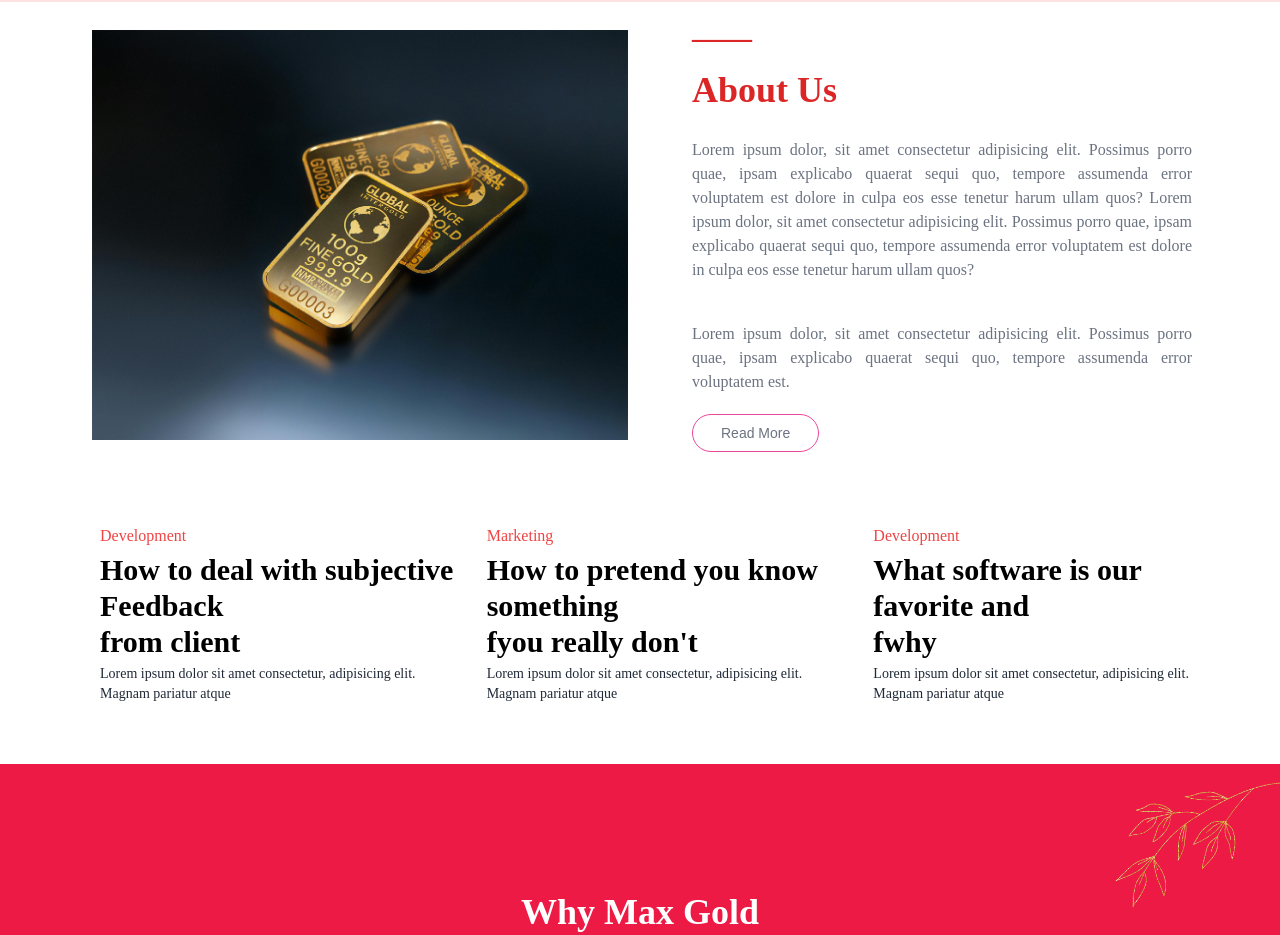
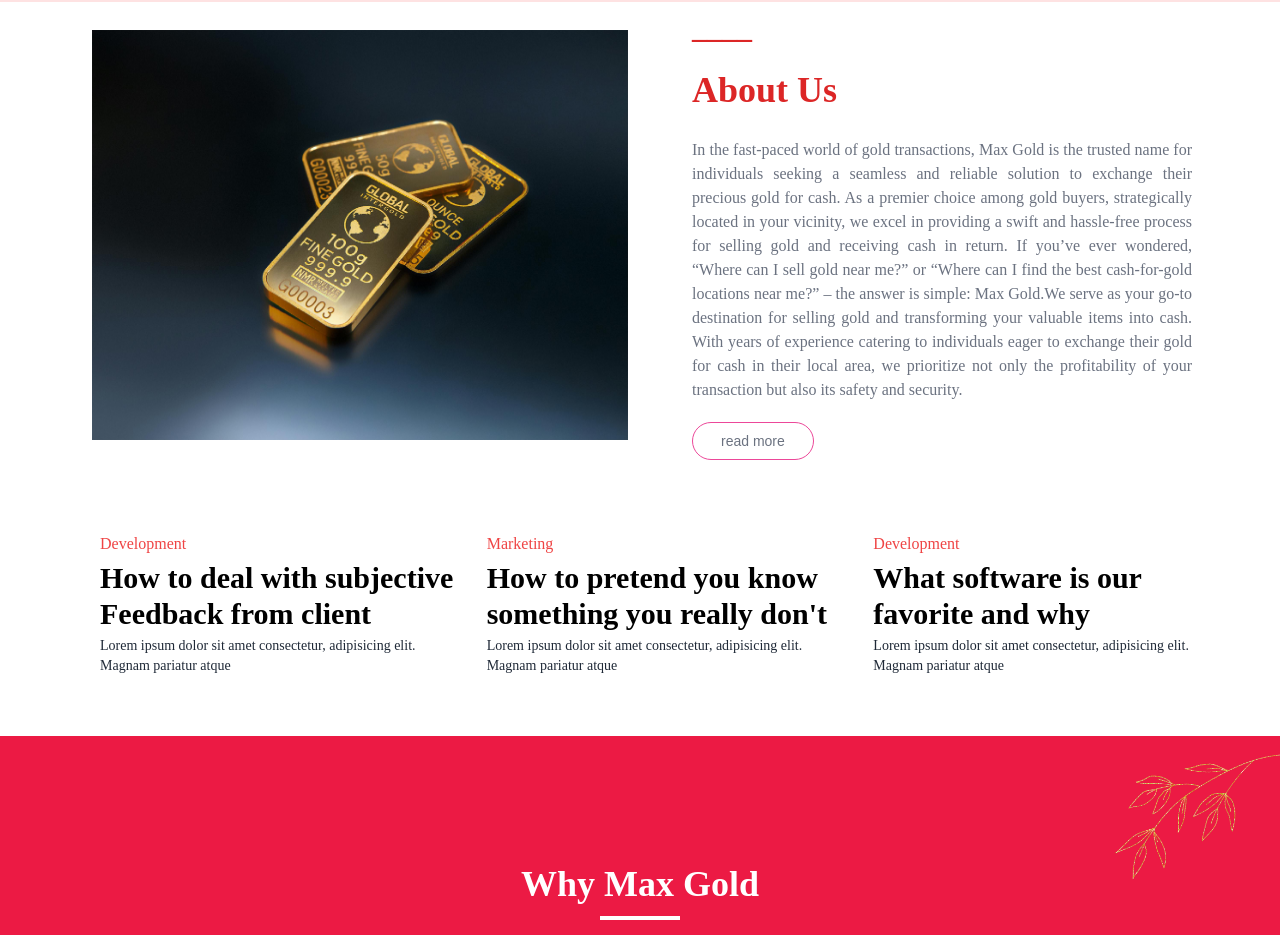
Before and after one commit to Harinirudhra/Maxgold, a Next.js app: page / in a window 1280 px wide. Shown: the part 900-1835 px from the top of the page. Built offline with nearby package versions, Linux system fonts and the light colour scheme.

Commit message:
done about json

```diff
--- a/src/components/about/AboutUs.jsx
+++ b/src/components/about/AboutUs.jsx
@@ -15,7 +15,9 @@
         {/* Flex layout for responsiveness */}
         <div className="grid grid-cols-1 lg:grid-cols-2 gap-8 items-center">
           {/* Title and Description */}
+
           <div className="order-1 lg:order-none">
+            <h1 className="text-4xl font-extrabold text-[#ffbe46] mb-4">About Us</h1>
             <h2 className="text-3xl font-extrabold text-[#ffbe46] mb-4">{title}</h2>
             <p className="text-white text-2xl font-medium mb-8">
               {description}
--- a/src/components/home/HomeAbout.jsx
+++ b/src/components/home/HomeAbout.jsx
@@ -2,64 +2,81 @@
 import Image from 'next/image'
 import samplepic from "../home/goldsamplepic.jpg"
 
+// Sample JSON data for the reusable component
+const cardData = [
+  {
+    category: "Development",
+    title: "How to deal with subjective Feedback from client",
+    description: "Lorem ipsum dolor sit amet consectetur, adipisicing elit. Magnam pariatur atque"
+  },
+  {
+    category: "Marketing",
+    title: "How to pretend you know something you really don't",
+    description: "Lorem ipsum dolor sit amet consectetur, adipisicing elit. Magnam pariatur atque"
+  },
+  {
+    category: "Development",
+    title: "What software is our favorite and why",
+    description: "Lorem ipsum dolor sit amet consectetur, adipisicing elit. Magnam pariatur atque"
+  }
+];
+
+const AboutText = [
+  {
+    heading: "About Us",
+    content: "In the fast-paced world of gold transactions, Max Gold is the trusted name for individuals seeking a seamless and reliable solution to exchange their precious gold for cash. As a premier choice among gold buyers, strategically located in your vicinity, we excel in providing a swift and hassle-free process for selling gold and receiving cash in return. If you’ve ever wondered, “Where can I sell gold near me?” or “Where can I find the best cash-for-gold locations near me?” – the answer is simple: Max Gold.We serve as your go-to destination for selling gold and transforming your valuable items into cash. With years of experience catering to individuals eager to exchange their gold for cash in their local area, we prioritize not only the profitability of your transaction but also its safety and security.",
+    button: "read more"
+
+  }
+]
+// Reusable Card Component
+const Card = ({ category, title, description }) => (
+  <div className="text-sm w-full sm:w-[300px] md:w-[390px]">
+    <p className="text-red-500">{category}</p>
+    <h1 className="font-bold pt-1 text-black">{title}</h1>
+    <h3 className="text-sm pt-1 text-gray-800">{description}</h3>
+  </div>
+);
+
+
 const HomeAbout = () => {
   return (
     <div>
-
-<div class="flex flex-col sm:flex-row md:flex-row items-center sm:items-start sm:px-5 md:px-10 lg:px-20 ">
+      {/* Static Section */}
+      <div className="flex flex-col sm:flex-row md:flex-row items-center sm:items-start sm:px-5 md:px-10 lg:px-20 ">
         <Image
           src={samplepic}
           width={700}
           height={100}
           style={{ height: '450px' }}
-    class="p-3 w-full sm:w-1/2 md:w-1/2 lg:1/4 pt-7"
+          className="p-3 w-full sm:w-1/2 md:w-1/2 lg:1/4 pt-7"
         />
-
-  <div class="ml-0 sm:ml-5 md:ml-3 lg:ml-10 pr-5 pt-2 md:pr-0 lg:pr-2 mt-0 sm:mt-0 md:mt-0  sm:w-1/2 md:w-1/2 p-3 ">
-    <h1 class="text-red-600 font-Extrabold">____</h1>
-    <h1 class="text-red-600 pt-3 text-2xl sm:text-3xl md:text-3xl md:pt-1 lg:text-4xl font-bold lg:mt-5">About Us</h1>
-    <p class="mt-6 text-gray-500 text-justify  md:mt-1 lg:mt-5 xl:mt-7">
-      Lorem ipsum dolor, sit amet consectetur adipisicing elit. Possimus porro quae, ipsam explicabo quaerat sequi quo, tempore assumenda error voluptatem est dolore in culpa eos esse tenetur harum ullam quos? Lorem ipsum dolor, sit amet consectetur adipisicing elit. Possimus porro quae, ipsam explicabo quaerat sequi quo, tempore assumenda error voluptatem est dolore in culpa eos esse tenetur harum ullam quos?
+        {AboutText.map((itemz, index) => (
+          < div className="ml-0 sm:ml-5 md:ml-3 lg:ml-10 pr-5 pt-2 md:pr-0 lg:pr-2 mt-0 sm:mt-0 md:mt-0 sm:w-1/2 md:w-1/2 p-3" key={index}>
+            <h1 className="text-red-600 font-Extrabold">____</h1>
+            <h1 className="text-red-600 pt-3 text-2xl sm:text-3xl md:text-3xl md:pt-1 lg:text-4xl font-bold lg:mt-5">{itemz.heading}</h1>
+            <p className="mt-6 text-gray-500 text-justify md:mt-1 lg:mt-5 xl:mt-7">
+              {itemz.content}
             </p>
-    <p class="mt-10 text-gray-500 text-justify md:mt-2  lg:mt-4 xl:mt-10">
-      Lorem ipsum dolor, sit amet consectetur adipisicing elit. Possimus porro quae, ipsam explicabo quaerat sequi quo, tempore assumenda error voluptatem est.
-    </p>
-    <button class="mt-5 text-gray-500 text-sm border rounded-3xl border-pink-500 p-2 px-7 hover:bg-red-500 hover:text-white transition duration-300 md:mt-1 lg:mt-3 xl:mt-5">
-      Read More
+            <button className="mt-5 text-gray-500 text-sm border rounded-3xl border-pink-500 p-2 px-7 hover:bg-red-500 hover:text-white transition duration-300 md:mt-1 lg:mt-3 xl:mt-5">
+              {itemz.button}
             </button>
-  </div>
+          </div>))}
       </div>
 
-
-
-
-
-
-<div class="flex flex-col md:flex-row gap-x-7 gap-y-10 sm:ml-10 p-5 md:ml-10 mr-7 mt-10 mb-10 lg:ml-20">
-  <div class="text-sm w-full sm:w-[300px] md:w-[390px]">
-    <p class="text-red-500">Development</p>
-    <h1 class="font-bold pt-1 text-black">How to deal with subjective Feedback <br></br>from client</h1>
-    <h3 class="text-sm pt-1 text-gray-800">Lorem ipsum dolor sit amet consectetur, adipisicing elit. Magnam pariatur atque </h3>
+      {/* Reusable Cards Section */}
+      <div className="flex flex-col md:flex-row gap-x-7 gap-y-10 sm:ml-10 p-5 md:ml-10 mr-7 mt-10 mb-10 lg:ml-20">
+        {cardData.map((item, index) => (
+          <Card
+            key={index}
+            category={item.category}
+            title={item.title}
+            description={item.description}
+          />
+        ))}
       </div>
-
-  <div class="text-sm w-full sm:w-[300px] md:w-[390px]">
-    <p class="text-red-500">Marketing</p>
-    <h1 class="font-bold pt-1 text-black">How to pretend you know something<br></br>fyou really don't</h1>
-    <h3 class="text-sm pt-1 text-gray-800 ">Lorem ipsum dolor sit amet consectetur, adipisicing elit. Magnam pariatur atque</h3>
-  </div>
-
-  <div class="text-sm w-full sm:w-[300px] md:w-[390px]">
-    <p class="text-red-500">Development</p>
-    <h1 class="font-bold pt-1 text-black">What software is our favorite and <br></br>fwhy</h1>
-    <h3 class="text-sm pt-1 text-gray-800">Lorem ipsum dolor sit amet consectetur, adipisicing elit. Magnam pariatur atque</h3>
-  </div>
-</div>
-
-
-
-
-        </div>
-    )
+    </div >
+  );
 }
 
-export default HomeAbout
+export default HomeAbout;
```
Lines whose indentation alone changed are shown as unchanged.
